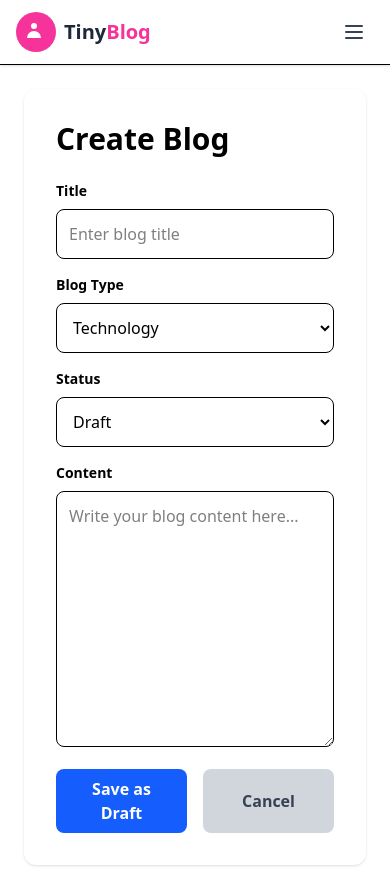
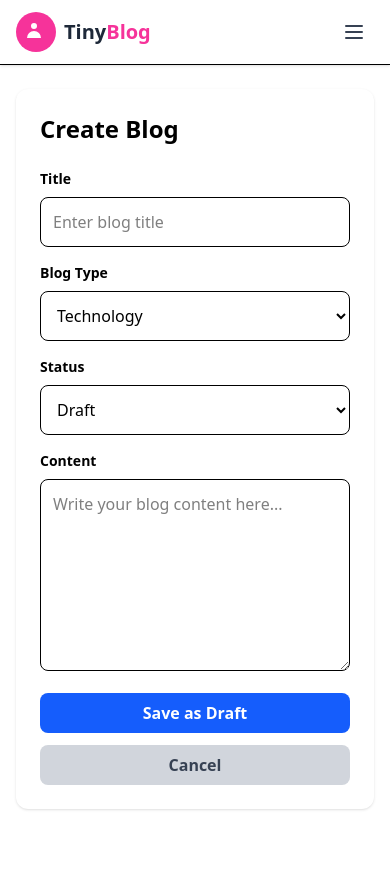
Before and after one commit to vinodnangare/BlogZone, a React (Vite) app in the folder client/: page /create in a window 390 px wide. After the commit the page ends 844 px from the top, so only its background shows below. Built offline with nearby package versions, Linux system fonts and the light colour scheme; no server answers.

Commit message:
feat: Mobile Responsive

```diff
--- a/client/src/pages/CreateBlog.jsx
+++ b/client/src/pages/CreateBlog.jsx
@@ -13,7 +13,6 @@ function CreateBlog() {
   const handleCreateBlog = async (e) => {
     e.preventDefault();
     const token = localStorage.getItem('token');
-
     if (!title.trim() || !content.trim()) {
       alert('Title and content are required');
       return;
@@ -25,26 +24,22 @@ function CreateBlog() {
         { title, content, type, state },
         { headers: { Authorization: `Bearer ${token}` } }
       );
-
       if (res.data && res.data.sucess) {
         alert(`Blog ${state === 'published' ? 'published' : 'saved as draft'} successfully`);
         navigate('/blogs');
       } else {
         alert(res.data?.message || 'Failed to create blog');
       }
-    } catch (e) {
-      console.error(e);
+    } catch {
       alert('Error creating blog');
     }
   };
 
   return (
     <>
-
-      <div className="max-w-2xl mx-auto p-6">
-        <div className="bg-white rounded-xl shadow p-8">
-          <h1 className="text-3xl font-bold mb-6">Create Blog</h1>
-
+      <div className="max-w-2xl mx-auto px-4 sm:px-6 lg:px-8 py-6">
+        <div className="bg-white rounded-xl shadow p-6 sm:p-8">
+          <h1 className="text-2xl sm:text-3xl font-bold mb-6">Create Blog</h1>
           <form onSubmit={handleCreateBlog} className="space-y-4">
             <div>
               <label className="block text-sm font-semibold mb-2">Title</label>
@@ -94,12 +89,12 @@ function CreateBlog() {
                 value={content}
                 onChange={(e) => setContent(e.target.value)}
                 placeholder="Write your blog content here..."
-                className="w-full p-3 border rounded-lg h-64 focus:outline-none focus:ring-2 focus:ring-blue-500"
+                className="w-full p-3 border rounded-lg h-48 sm:h-64 focus:outline-none focus:ring-2 focus:ring-blue-500"
                 required
               />
             </div>
 
-            <div className="flex gap-4">
+            <div className="flex flex-col sm:flex-row gap-3 mt-4">
               <button
                 type="submit"
                 className="flex-1 px-4 py-2 bg-blue-600 text-white rounded-lg hover:bg-blue-700 font-semibold"
```
